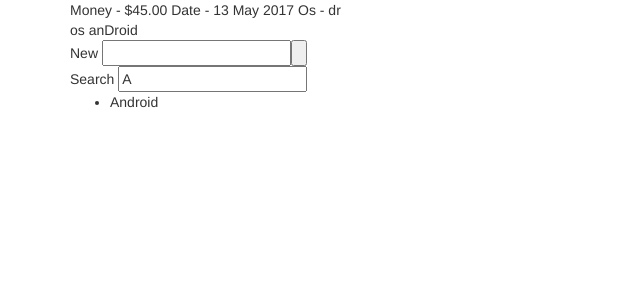
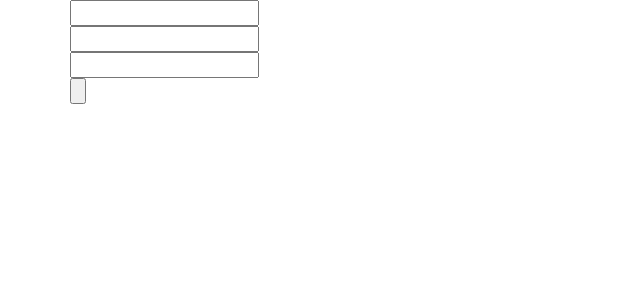
Before and after one commit to CodeKul/ANG2017624-ANGULAR, an Angular app: page / in a window 1280 px wide. Shown: the top 300 px of the page, without its empty margins (0-640 px from the left). Built offline with nearby package versions, Linux system fonts and the light colour scheme.

Commit message:
observable: creating observable

```diff
--- a/src/app/app.component.html
+++ b/src/app/app.component.html
@@ -1,7 +1,7 @@
 <div class="container">
   <div class="row">
     <div class="col-md-12">
-     <app-pipes></app-pipes>
+    <app-http></app-http>
     </div>
   </div>
 </div>
--- /dev/null
+++ b/src/app/http/heavy.service.ts
@@ -0,0 +1,18 @@
+import { Injectable } from '@angular/core';
+import { Observable } from 'rxjs/Rx';
+import 'rxjs/add/observable/interval';
+
+@Injectable()
+export class HeavyService {
+
+  constructor() { }
+
+  processImage(callback): void {
+    return Observable.create(obs => {
+      for (let i = 0; i < 100000; i++) {
+        obs.next(`${i}`);
+      }
+      obs.complete();
+    }).subscribe(callback);
+  }
+}
--- /dev/null
+++ b/src/app/http/http.component.html
@@ -0,0 +1,20 @@
+<div class="row">
+  <div class="col-md-12">
+    <input type="text" #nm/>
+  </div>
+</div>
+<div class="row">
+  <div class="col-md-12">
+    <input type="text" #age/>
+  </div>
+</div>
+<div class="row">
+  <div class="col-md-12">
+    <input type="text" #mob/>
+  </div>
+</div>
+<div class="row">
+  <div class="col-md-12">
+    <input type="button" (click)="postData(nm.value, age.value, mob.value)"/>
+  </div>
+</div>
--- /dev/null
+++ b/src/app/http/http.component.ts
@@ -0,0 +1,26 @@
+import { HeavyService } from './heavy.service';
+import { Component, OnInit } from '@angular/core';
+
+
+
+@Component({
+  selector: 'app-http',
+  templateUrl: './http.component.html',
+  styleUrls: ['./http.component.css']
+})
+export class HttpComponent implements OnInit {
+
+  constructor(
+    private heavy: HeavyService
+  ) {
+  }
+
+  ngOnInit() {
+    this.heavy.processImage(i => {
+      console.log(`${i}`);
+    });
+  }
+
+  postData(nm: string, age: string, mob: string) {
+  }
+}
--- a/src/app/pipes/pipes.component.html
+++ b/src/app/pipes/pipes.component.html
@@ -16,3 +16,6 @@
     <li *ngFor="let mob of mobiles| dataFilter:st">{{mob}}</li>
   </ul>
 </div>
+<div>
+  Async : {{ prom | async}}
+</div>
--- a/src/app/pipes/pipes.component.ts
+++ b/src/app/pipes/pipes.component.ts
@@ -27,6 +27,12 @@ export class PipesComponent implements OnInit {
     'WebOs'
   ];
 
+  prom = new Promise<string>((res, rej) => {
+    setTimeout(() => {
+      res('Android');
+    }, 1500);
+  });
+
   constructor() {
     this.money = 45;
     this.dt = new Date();
```
Also changed, not shown: src/app/app.module.ts (+5 -2 lines), src/app/http/http.component.css (added), 2 other files (tests, documents, lock files or other folders).
